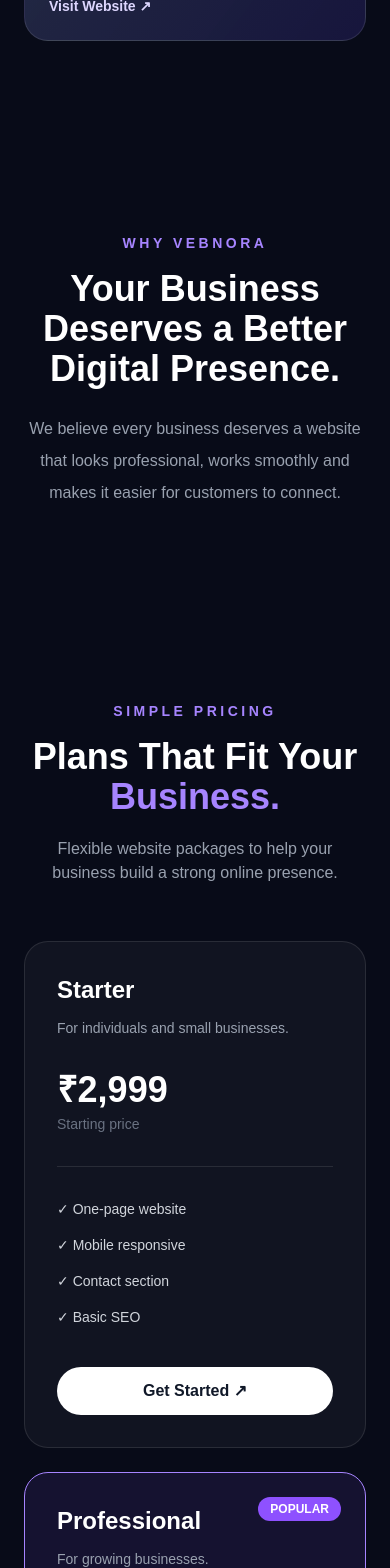
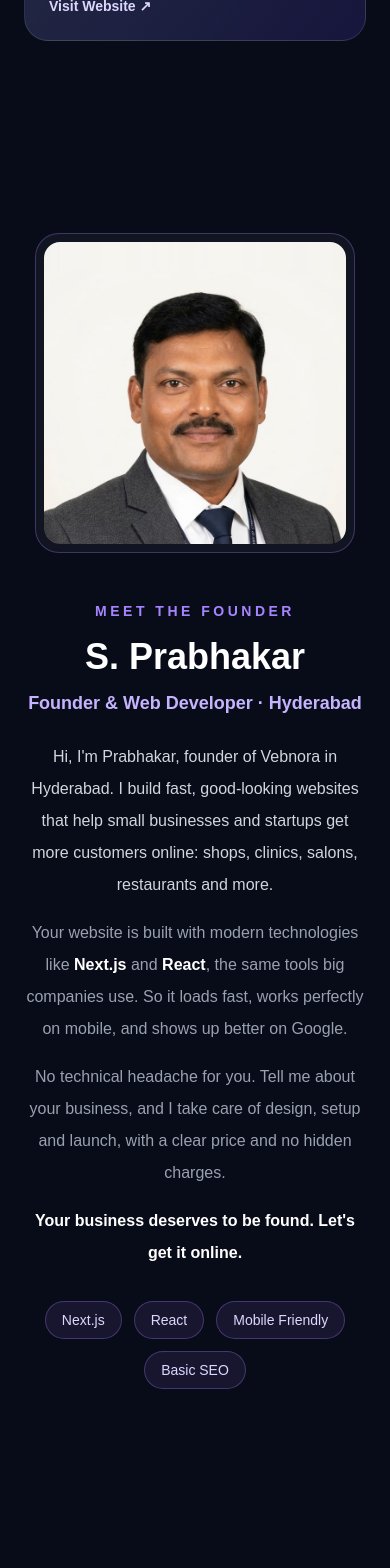
Before and after one commit to Spharsha/vebnora, a Next.js app: page / in a window 390 px wide. Shown: the part 5580-7148 px from the top of the page. Built offline with nearby package versions, Linux system fonts and the light colour scheme.

Commit message:
Update about, pricing, contact and footer

```diff
--- a/app/page.tsx
+++ b/app/page.tsx
@@ -15,7 +15,7 @@ export default function Home() {
             Services
           </a>
           <a href="#work" className="hover:text-white">
-            Our Work
+            Samples (Demo)
           </a>
           <a href="#about" className="hover:text-white">
             About
@@ -44,7 +44,7 @@ export default function Home() {
           <div className="absolute right-0 top-14 z-50 w-52 rounded-2xl border border-white/10 bg-[#15172a] p-4 shadow-xl">
             <div className="flex flex-col gap-4 text-sm text-gray-300">
               <a href="#services">Services</a>
-              <a href="#work">Our Work</a>
+              <a href="#work">Samples (Demo)</a>
               <a href="#about">About</a>
               <a href="#pricing">Pricing</a>
               <a href="#contact">Contact</a>
@@ -269,18 +269,68 @@ export default function Home() {
         </div>
       </section>
 
-      {/* About */}
-      <section id="about" className="mx-auto max-w-7xl px-6 py-24 text-center">
-        <p className="text-sm font-bold uppercase tracking-[0.25em] text-violet-400">
-          Why Vebnora
-        </p>
-        <h2 className="mx-auto mt-4 max-w-3xl text-4xl font-bold md:text-5xl">
-          Your Business Deserves a Better Digital Presence.
-        </h2>
-        <p className="mx-auto mt-6 max-w-2xl leading-8 text-gray-400">
-          We believe every business deserves a website that looks professional,
-          works smoothly and makes it easier for customers to connect.
-        </p>
+      {/* About - Meet the Founder */}
+      <section id="about" className="mx-auto max-w-7xl px-6 py-24">
+        <div className="grid items-center gap-12 md:grid-cols-[320px_1fr] lg:grid-cols-[380px_1fr]">
+          <div className="mx-auto w-full max-w-xs md:max-w-none">
+            <div className="overflow-hidden rounded-3xl border border-violet-400/30 bg-white/[0.04] p-2">
+              <img
+                src="/images/founder.jpg"
+                alt="S. Prabhakar, Founder and Web Developer at Vebnora"
+                className="aspect-square w-full rounded-2xl object-cover"
+              />
+            </div>
+          </div>
+
+          <div className="text-center md:text-left">
+            <p className="text-sm font-bold uppercase tracking-[0.25em] text-violet-400">
+              Meet the Founder
+            </p>
+            <h2 className="mt-4 text-4xl font-bold md:text-5xl">
+              S. Prabhakar
+            </h2>
+            <p className="mt-3 text-lg font-semibold text-violet-300">
+              Founder & Web Developer · Hyderabad
+            </p>
+
+            <p className="mt-6 max-w-2xl leading-8 text-gray-300">
+              Hi, I'm Prabhakar, founder of Vebnora in Hyderabad. I build fast,
+              good-looking websites that help small businesses and startups get
+              more customers online: shops, clinics, salons, restaurants and
+              more.
+            </p>
+            <p className="mt-4 max-w-2xl leading-8 text-gray-400">
+              Your website is built with modern technologies like{" "}
+              <span className="font-semibold text-white">Next.js</span> and{" "}
+              <span className="font-semibold text-white">React</span>, the same
+              tools big companies use. So it loads fast, works perfectly on
+              mobile, and shows up better on Google.
+            </p>
+            <p className="mt-4 max-w-2xl leading-8 text-gray-400">
+              No technical headache for you. Tell me about your business, and I
+              take care of design, setup and launch, with a clear price and no
+              hidden charges.
+            </p>
+            <p className="mt-4 max-w-2xl font-semibold leading-8 text-white">
+              Your business deserves to be found. Let's get it online.
+            </p>
+
+            <div className="mt-8 flex flex-wrap justify-center gap-3 md:justify-start">
+              <span className="rounded-full border border-violet-400/30 bg-violet-400/10 px-4 py-2 text-sm text-violet-200">
+                Next.js
+              </span>
+              <span className="rounded-full border border-violet-400/30 bg-violet-400/10 px-4 py-2 text-sm text-violet-200">
+                React
+              </span>
+              <span className="rounded-full border border-violet-400/30 bg-violet-400/10 px-4 py-2 text-sm text-violet-200">
+                Mobile Friendly
+              </span>
+              <span className="rounded-full border border-violet-400/30 bg-violet-400/10 px-4 py-2 text-sm text-violet-200">
+                Basic SEO
+              </span>
+            </div>
+          </div>
+        </div>
       </section>
 
       {/* Pricing */}
@@ -303,23 +353,27 @@ export default function Home() {
           {[
             {
               name: "Starter",
-              price: "₹2,999",
+              price: "₹7,999",
+              delivery: "3–5 days",
               description: "For individuals and small businesses.",
               features: [
                 "One-page website",
                 "Mobile responsive",
                 "Contact section",
+                "WhatsApp chat button",
                 "Basic SEO",
               ],
             },
             {
               name: "Professional",
-              price: "₹6,999",
+              price: "₹14,999",
+              delivery: "7–10 days",
               description: "For growing businesses.",
               features: [
                 "Up to 5 pages",
                 "Modern custom design",
                 "Contact integration",
+                "Google Maps",
                 "Basic SEO",
                 "Deployment support",
               ],
@@ -327,12 +381,14 @@ export default function Home() {
             },
             {
               name: "Business Plus",
-              price: "₹9,999",
+              price: "₹29,999+",
+              delivery: "12–15 days",
               description: "For businesses needing more.",
               features: [
                 "Up to 7 pages",
                 "Custom design",
-                "Advanced sections",
+                "Custom features with Next.js / React",
+                "Advanced sections (booking, login, admin)",
                 "Basic SEO",
                 "Deployment support",
               ],
@@ -355,6 +411,9 @@ export default function Home() {
               <p className="mt-3 text-sm text-gray-400">{plan.description}</p>
               <p className="mt-8 text-4xl font-black">{plan.price}</p>
               <p className="mt-1 text-sm text-gray-500">Starting price</p>
+              <p className="mt-4 inline-block rounded-full border border-violet-400/30 bg-violet-400/10 px-4 py-1 text-sm font-semibold text-violet-200">
+                ⏱ Delivery: {plan.delivery}
+              </p>
               <div className="my-8 h-px bg-white/10" />
               <ul className="space-y-4 text-sm text-gray-300">
                 {plan.features.map((feature) => (
@@ -374,7 +433,8 @@ export default function Home() {
         <p className="mt-6 text-center text-xs leading-6 text-gray-500">
           Indicative starting prices only. Domain, hosting, premium services and
           additional requirements may cost extra. Final pricing depends on
-          project scope.
+          project scope. Delivery time starts after we receive your content and
+          advance payment.
         </p>
       </section>
 
@@ -477,6 +537,48 @@ export default function Home() {
               ))}
             </div>
           </div>
+
+          {/* Maintenance Plans */}
+          <div className="mt-12 grid gap-4 border-t border-white/10 pt-10 md:grid-cols-3">
+            {[
+              {
+                name: "Basic",
+                price: "₹1,499",
+                unit: "/month",
+                description:
+                  "3 small text or image changes per month, backup and website checks.",
+              },
+              {
+                name: "Standard",
+                price: "₹2,999",
+                unit: "/month",
+                description:
+                  "8 changes per month, priority support and a monthly report.",
+              },
+              {
+                name: "Yearly",
+                price: "₹14,999",
+                unit: "/year",
+                description: "Basic plan for a full year, with 2 months free.",
+              },
+            ].map((plan) => (
+              <div
+                key={plan.name}
+                className="rounded-2xl border border-white/10 bg-white/[0.05] p-6"
+              >
+                <h3 className="text-lg font-bold">{plan.name}</h3>
+                <p className="mt-3 text-3xl font-black">
+                  {plan.price}
+                  <span className="text-sm font-medium text-gray-400">
+                    {plan.unit}
+                  </span>
+                </p>
+                <p className="mt-3 text-sm leading-6 text-gray-400">
+                  {plan.description}
+                </p>
+              </div>
+            ))}
+          </div>
         </div>
       </section>
 
@@ -495,10 +597,28 @@ export default function Home() {
           </p>
         </div>
 
+        {/* Direct Contact */}
+        <div className="mx-auto mt-10 flex max-w-3xl flex-wrap justify-center gap-3">
+          <a
+            href="https://wa.me/919014467699"
+            target="_blank"
+            rel="noopener noreferrer"
+            className="rounded-full bg-green-500 px-6 py-3 text-sm font-bold text-white transition hover:scale-105 hover:bg-green-600"
+          >
+            💬 Chat on WhatsApp
+          </a>
+          <a
+            href="mailto:Prabhakarsamitipoguj@gmail.com"
+            className="rounded-full border border-white/30 bg-white/10 px-6 py-3 text-sm font-bold text-white transition hover:bg-white/20"
+          >
+            ✉️ Prabhakarsamitipoguj@gmail.com
+          </a>
+        </div>
+
         <form
           action="https://api.web3forms.com/submit"
           method="POST"
-          className="mx-auto mt-12 grid max-w-2xl gap-5 rounded-2xl bg-white p-6 text-gray-900 shadow-2xl md:p-8"
+          className="mx-auto mt-10 grid max-w-2xl gap-5 rounded-2xl bg-white p-6 text-gray-900 shadow-2xl md:p-8"
         >
           <input
             type="hidden"
@@ -634,8 +754,31 @@ export default function Home() {
       </a>
 
       {/* Footer */}
-      <footer className="border-t border-white/10 px-6 py-8 text-center text-sm text-gray-500">
-        <div className="mb-4 flex flex-wrap items-center justify-center gap-6">
+      <footer className="border-t border-white/10 px-6 py-10 text-center text-sm text-gray-500">
+        <p className="text-lg font-black text-white">
+          Vebnora<span className="text-violet-400">.</span>
+        </p>
+        <p className="mt-2 text-gray-400">
+          S. Prabhakar · Founder & Web Developer
+        </p>
+        <p className="mt-1 text-gray-400">Hyderabad, Telangana, India</p>
+        <div className="mt-5 flex flex-wrap items-center justify-center gap-x-6 gap-y-3">
+          <a
+            href="https://wa.me/919014467699"
+            target="_blank"
+            rel="noopener noreferrer"
+            className="text-gray-300 transition hover:text-violet-400"
+          >
+            💬 WhatsApp
+          </a>
+          <a
+            href="mailto:Prabhakarsamitipoguj@gmail.com"
+            className="text-gray-300 transition hover:text-violet-400"
+          >
+            ✉️ Prabhakarsamitipoguj@gmail.com
+          </a>
+        </div>
+        <div className="mb-4 mt-5 flex flex-wrap items-center justify-center gap-6">
           <Link
             href="/privacy"
             className="text-gray-400 transition hover:text-violet-400"
```
Also changed, not shown: images/aurelia.png (added), public/images/founder.jpg (added).
